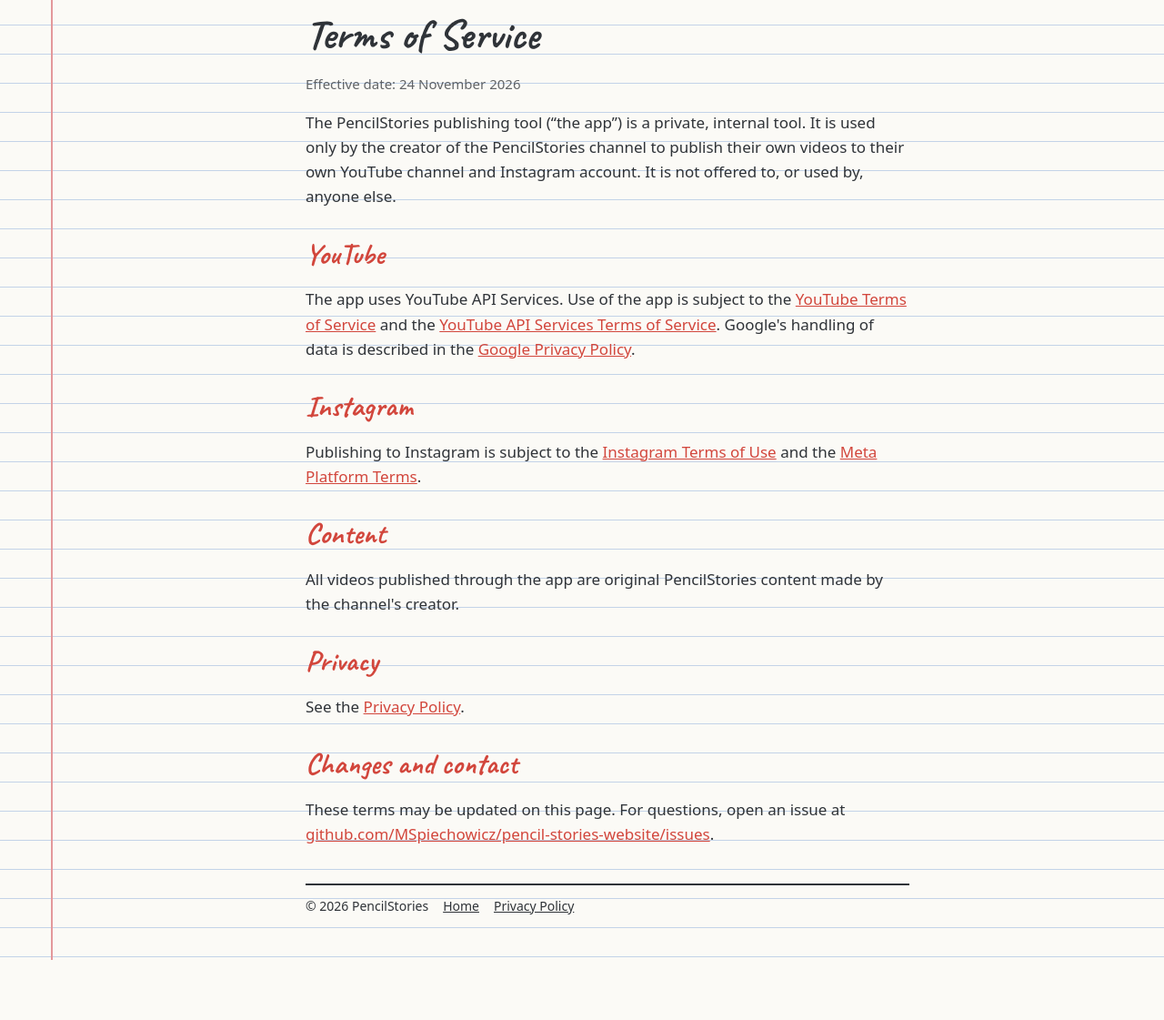
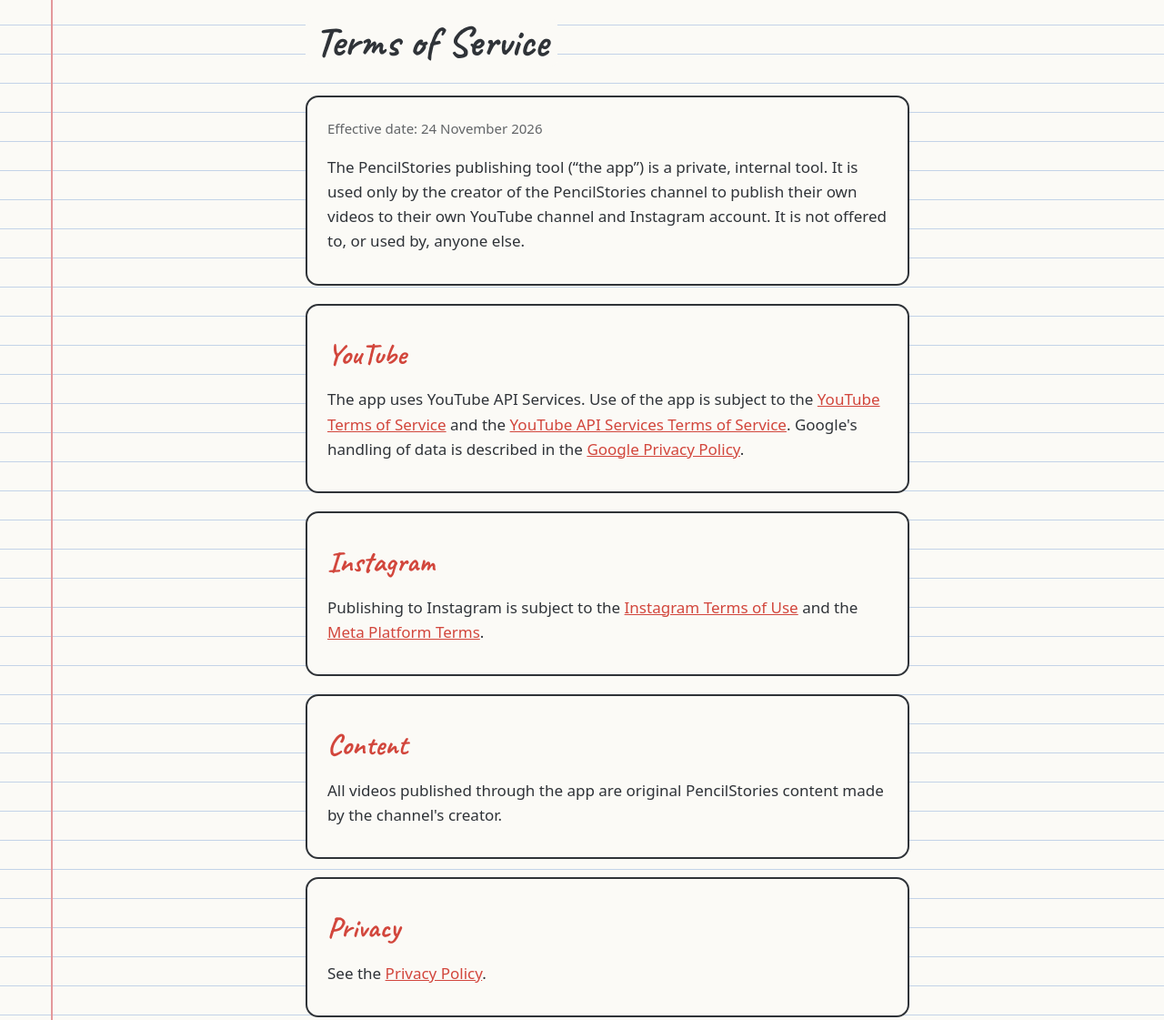
Before and after one commit to MSpiechowicz/pencil-stories-website, a plain HTML site: page terms.html in a window 1280 px wide. Shown: the part 100-1221 px from the top of the page at 91% size. Before the commit the page ends 1155 px from the top, so only its background shows below. Drawn offline with Linux system fonts and the light colour scheme.

Commit message:
Put privacy policy and terms sections in cards for readability
Co-Authored-By: Claude Opus 5.5 <noreply@anthropic.com>

```diff
--- a/style.css
+++ b/style.css
@@ -23,13 +23,13 @@ header a.brand img { height: 56px; width: auto; display: block; }
 nav a { color: var(--ink); margin-left: 16px; font-family: "Caveat", cursive; font-size: 24px; font-weight: 700; text-decoration: none; }
 nav a:hover, nav a[aria-current] { color: var(--red); }
 h1, h2 { font-family: "Caveat", cursive; font-weight: 700; line-height: 1.15; }
-h1 { font-size: 46px; margin: 8px 0 12px; }
+h1 { font-size: 46px; margin: 8px 0 12px; display: inline-block; background: var(--paper); padding: 0 10px; border-radius: 8px; }
 h2 { font-size: 32px; margin: 32px 0 8px; color: var(--red); }
 a { color: var(--red); }
 .hero { text-align: center; margin: 24px 0 8px; }
 .hero img { width: 260px; height: 260px; border-radius: 50%; box-shadow: 0 2px 10px rgba(47, 51, 56, .15); }
 .tagline { font-family: "Caveat", cursive; font-size: 30px; text-align: center; margin: 8px 0 24px; }
-.card { background: rgba(251, 250, 246, .92); border: 2px solid var(--ink); border-radius: 14px; padding: 4px 22px 16px; margin: 20px 0; }
+.card { background: var(--paper); border: 2px solid var(--ink); border-radius: 14px; padding: 4px 22px 16px; margin: 20px 0; }
 .links { display: flex; gap: 12px; flex-wrap: wrap; justify-content: center; margin: 16px 0; }
 .btn { display: inline-block; padding: 8px 18px; border: 2px solid var(--ink); border-radius: 999px; background: var(--paper); color: var(--ink); text-decoration: none; font-weight: 600; }
 .btn:hover { background: var(--pencil); }
@@ -42,3 +42,4 @@ footer a { color: var(--ink); }
   nav a { margin: 0 14px 0 0; }
   h1 { font-size: 38px; }
 }
+.card .muted { margin-top: 18px; }
--- a/terms.html
+++ b/terms.html
@@ -19,24 +19,37 @@
   </header>
 
   <h1>Terms of Service</h1>
+
+  <div class="card">
     <p class="muted">Effective date: 24 November 2026</p>
 
     <p>The PencilStories publishing tool (“the app”) is a private, internal tool. It is used only by the creator of the PencilStories channel to publish their own videos to their own YouTube channel and Instagram account. It is not offered to, or used by, anyone else.</p>
+  </div>
 
+  <div class="card">
     <h2>YouTube</h2>
     <p>The app uses YouTube API Services. Use of the app is subject to the <a href="https://www.youtube.com/t/terms">YouTube Terms of Service</a> and the <a href="https://developers.google.com/youtube/terms/api-services-terms-of-service">YouTube API Services Terms of Service</a>. Google's handling of data is described in the <a href="https://policies.google.com/privacy">Google Privacy Policy</a>.</p>
+  </div>
 
+  <div class="card">
     <h2>Instagram</h2>
     <p>Publishing to Instagram is subject to the <a href="https://help.instagram.com/581066165581870">Instagram Terms of Use</a> and the <a href="https://developers.facebook.com/terms">Meta Platform Terms</a>.</p>
+  </div>
 
+  <div class="card">
     <h2>Content</h2>
     <p>All videos published through the app are original PencilStories content made by the channel's creator.</p>
+  </div>
 
+  <div class="card">
     <h2>Privacy</h2>
     <p>See the <a href="privacy.html">Privacy Policy</a>.</p>
+  </div>
 
+  <div class="card">
     <h2>Changes and contact</h2>
     <p>These terms may be updated on this page. For questions, open an issue at <a href="https://github.com/MSpiechowicz/pencil-stories-website/issues">github.com/MSpiechowicz/pencil-stories-website/issues</a>.</p>
+  </div>
 
   <footer>
     <span>&copy; 2026 PencilStories</span>
```
Also changed, not shown: privacy.html (+21 -0 lines). Lines whose indentation alone changed are shown as unchanged.
